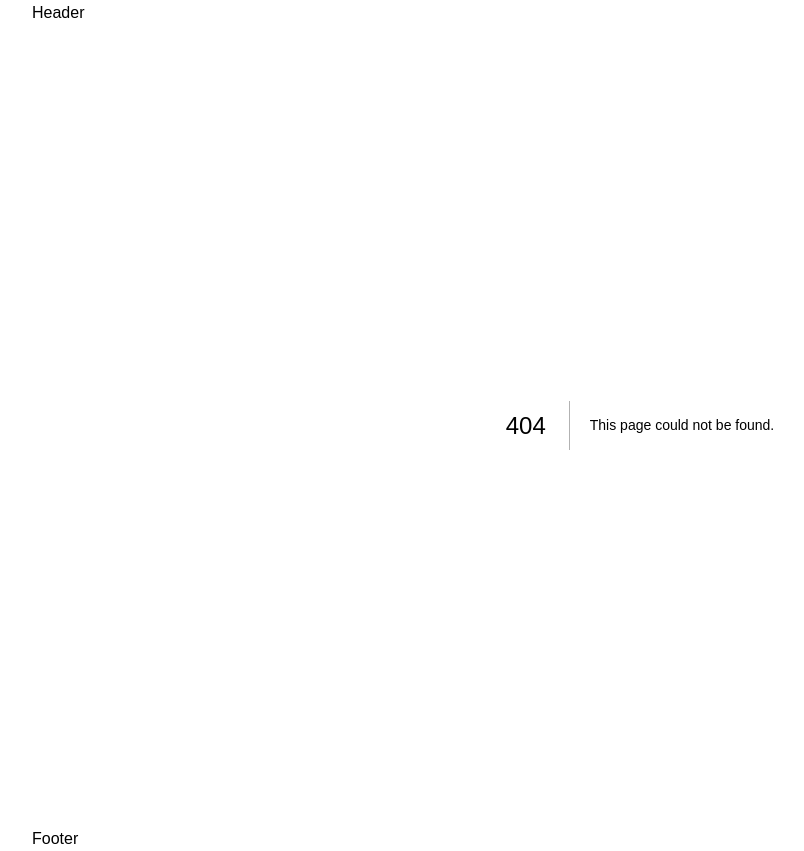
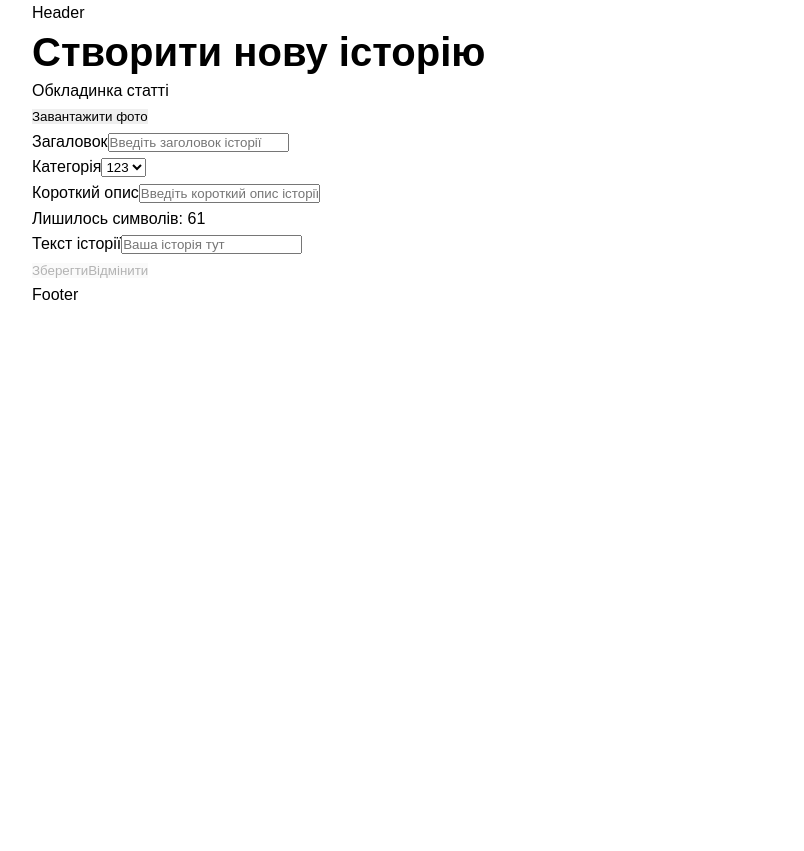
Before and after one commit to AleksPolishcuk/travellers.app_frontend, a Next.js app: page /stories/create in a window 1280 px wide. Before the commit this address had no page. Shown: the whole page, without its empty margins (0-804 px from the left). After the commit the page ends 800 px from the top, so only its background shows below. Built offline with nearby package versions, Linux system fonts and the light colour scheme; a web font is replaced by a local one.

Commit message:
AddBasicStylesAndNext

```diff
--- /dev/null
+++ b/app/components/CreateStoryForm/CreateStoryForm.tsx
@@ -0,0 +1,90 @@
+'use client';
+import css from '@/app/components/CreateStoryForm/CreateStoryForm.module.css';
+
+export default function CreateStoryForm() {
+  return (
+    <div>
+      <div className="form-story">
+        <div className="form-photo-container">
+          <div className="title-container">
+            <p className="title-photo">Обкладинка статті</p>
+          </div>
+          <div className="photo-container"></div>
+          <div className="button-add-container">
+            <button className="button-add-photo" id="btn-add-photo">
+              Завантажити фото
+            </button>
+          </div>
+        </div>
+        <div className="form-container">
+          <div className="inputs-container">
+            <div className="input-container">
+              <label htmlFor="input-title-story" className="label-input">
+                Загаловок
+              </label>
+              <input
+                type="text"
+                id="input-title-story"
+                name="input-title-story"
+                placeholder="Введіть заголовок історії"
+                required
+              />
+            </div>
+            <div className="input-container">
+              <label htmlFor="input-category-story" className="label-input">
+                Категорія
+              </label>
+              <select
+                id="input-category-story"
+                name="input-category-story"
+                aria-placeholder="Категорія"
+                required
+              >
+                <option value="123">123</option>
+                <option value="123">123</option>
+                <option value="123">123</option>
+                <option value="123">123</option>
+                <option value="123">123</option>
+              </select>
+            </div>
+            <div className="input-container">
+              <label htmlFor="input-short-desc-story" className="label-input">
+                Короткий опис
+              </label>
+              <input
+                type="textarea"
+                id="input-short-desc-story"
+                name="input-short-desc-story"
+                placeholder="Введіть короткий опис історії"
+                required
+              />
+              <p className="left-symbols" id="left-smb">
+                Лишилось символів: 61
+              </p>
+            </div>
+            <div className="input-container">
+              <label htmlFor="input-desc-story" className="label-input">
+                Текст історії
+              </label>
+              <input
+                type="textarea"
+                id="input-desc-story"
+                name="input-desc-story"
+                placeholder="Ваша історія тут"
+                required
+              />
+            </div>
+          </div>
+          <div className="buttons-container">
+            <button className="button-form-add" disabled>
+              Зберегти
+            </button>
+            <button className="button-form-cancel" disabled>
+              Відмінити
+            </button>
+          </div>
+        </div>
+      </div>
+    </div>
+  );
+}
--- /dev/null
+++ b/app/stories/create/page.tsx
@@ -0,0 +1,12 @@
+import CreateStoryForm from '@/app/components/CreateStoryForm/CreateStoryForm';
+
+export default function CreateStory() {
+  return (
+    <div>
+      <div className="title-container">
+        <h1 className="title">Створити нову історію</h1>
+      </div>
+      <CreateStoryForm />
+    </div>
+  );
+}
```
Also changed, not shown: app/components/CreateStoryForm/CreateStoryForm.module.css (added), app/stories/[id]/edit/page.tsx (added), app/stories/[id]/page.tsx (added).
